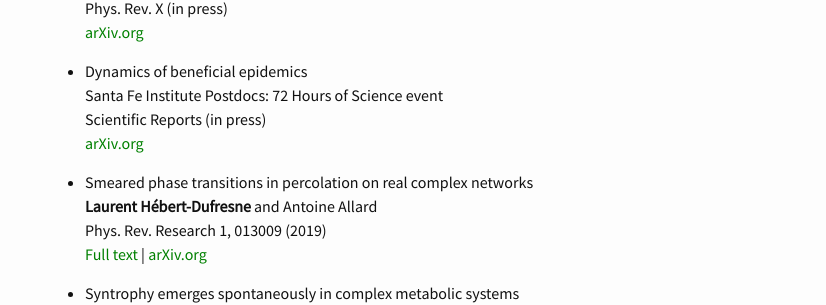
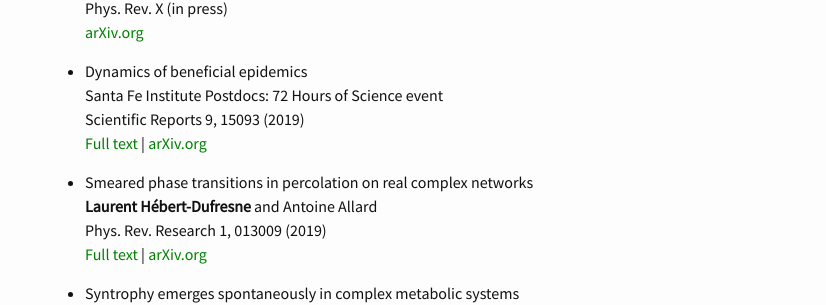
Before and after one commit to laurenthebertdufresne/laurenthebertdufresne.github.io, a Jekyll site: the page built from _pages/publications.md, in a window 1280 px wide and 900 px high, scrolled down 843 px. Shown: the part 154-459 px from the top of the window, without its empty margins (215-1041 px from the left). Built offline with Jekyll 4.4.1, drawn with Linux system fonts in a browser that asks for light colours.

Commit message:
Allo Jean-Gab

```diff
--- a/_pages/publications.md
+++ b/_pages/publications.md
@@ -32,8 +32,8 @@ weight: 2
 
 *   Dynamics of beneficial epidemics
     Santa Fe Institute Postdocs: 72 Hours of Science event
-    Scientific Reports (in press)
-    [arXiv.org](https://arxiv.org/abs/1604.02096)
+    Scientific Reports 9, 15093 (2019)
+    [Full text](https://www.nature.com/articles/s41598-019-50039-w) | [arXiv.org](https://arxiv.org/abs/1604.02096)
 
 *   Smeared phase transitions in percolation on real complex networks
     **Laurent Hébert-Dufresne** and Antoine Allard
```
